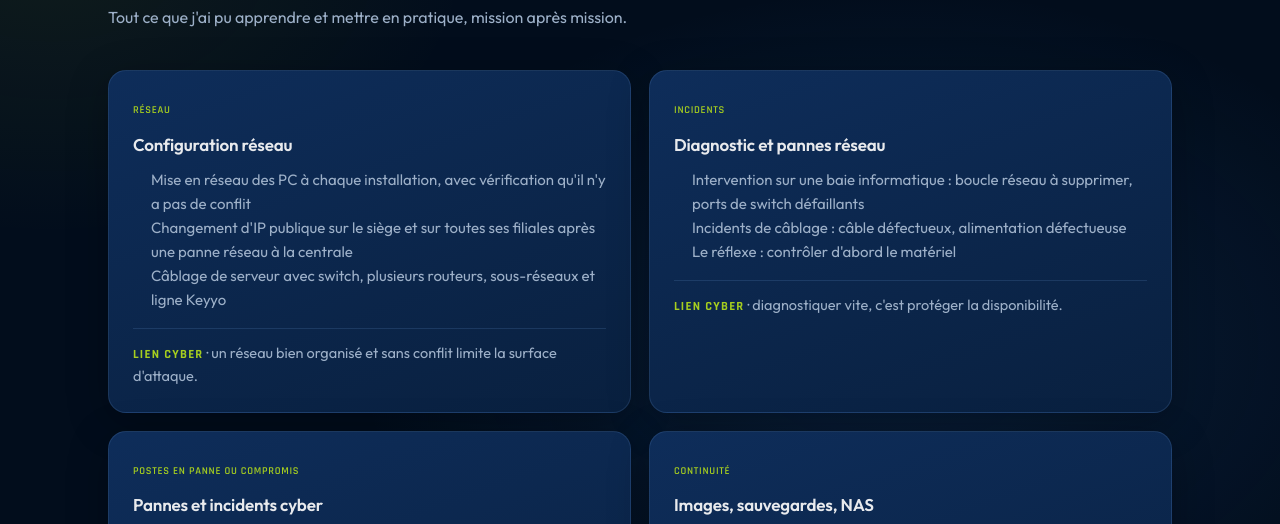
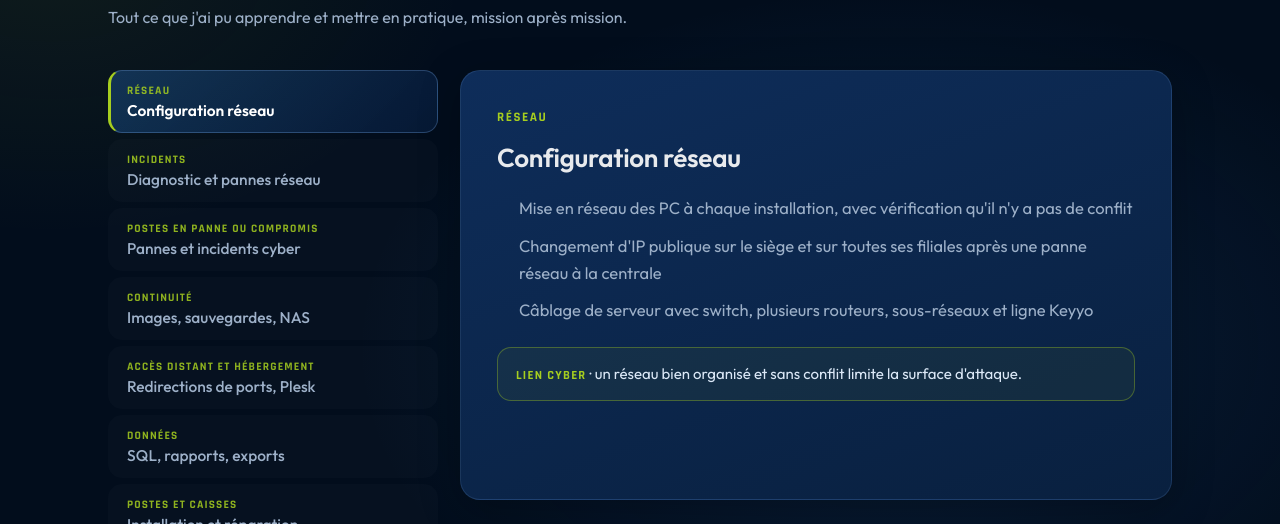
Before and after one commit to nissa-k/portfolio, a plain HTML site: page rapport-alternance/missions.html in a window 1280 px wide. Shown: the part 276-800 px from the top of the page. Drawn offline with Linux system fonts and the light colour scheme.

Commit message:
update22

```diff
--- a/rapport-alternance/assets/css/style.css
+++ b/rapport-alternance/assets/css/style.css
@@ -520,3 +520,29 @@ h2{ line-height:1.2; }
 .cyber-note{ margin:16px 0 0; padding-top:12px; border-top:1px solid var(--border); font-size:13.5px; color:var(--text-muted); }
 .cyber-note b{ font-family:'Rajdhani',sans-serif; letter-spacing:.1em; text-transform:uppercase; color:var(--lime); font-size:12.5px; }
 .brand-logo{ flex-shrink:0; }
+
+/* Missions : liste + détail */
+.mdet{ display:grid; grid-template-columns:330px 1fr; gap:22px; align-items:start; }
+.mdet-list{ display:flex; flex-direction:column; gap:6px; position:sticky; top:96px; }
+.mdet-list button{ text-align:left; cursor:pointer; color:var(--text); font-family:inherit; display:flex; flex-direction:column; gap:2px; padding:12px 16px; border-radius:14px; border:1px solid transparent; background:rgba(255,255,255,.02); border-left:3px solid transparent; transition:.2s; }
+.mdet-list button small{ font-family:'Rajdhani',sans-serif; font-weight:700; letter-spacing:.1em; text-transform:uppercase; font-size:11.5px; color:var(--lime); opacity:.85; }
+.mdet-list button span{ font-size:15.5px; font-weight:500; color:var(--text-muted); }
+.mdet-list button:hover{ background:rgba(42,123,214,.12); }
+.mdet-list button.on{ background:linear-gradient(135deg,rgba(42,123,214,.3),rgba(10,33,68,.6)); border-color:rgba(120,170,230,.3); border-left-color:var(--lime); }
+.mdet-list button.on span{ color:#fff; font-weight:600; }
+.mdet-panel{ min-height:430px; padding:32px 36px; border-radius:20px; border:1px solid var(--border); background:linear-gradient(160deg,#0E2D5A 0%,#09203F 100%); box-shadow:0 10px 40px rgba(0,0,0,.25); }
+.mdet-panel.in{ animation:icUp .35s ease both; }
+.mdet-panel .tag{ font-family:'Rajdhani',sans-serif; font-weight:700; letter-spacing:.12em; text-transform:uppercase; font-size:13px; color:var(--lime); }
+.mdet-panel h3{ font-size:26px; margin:8px 0 16px; }
+.mdet-panel ul{ font-size:16.5px !important; line-height:1.65; padding-left:22px !important; margin:0 !important; }
+.mdet-panel li{ margin-bottom:10px; }
+.mdet-panel li::marker{ color:var(--lime); }
+.mdet-panel .kv{ margin-top:18px !important; }
+.mdet-panel .cyber-note{ margin-top:24px; padding:14px 18px; border:1px solid rgba(166,206,31,.35); border-radius:14px; background:rgba(166,206,31,.06); font-size:15px; color:#dbe8f7; }
+@media (max-width:900px){
+  .mdet{ grid-template-columns:1fr; }
+  .mdet-list{ position:static; flex-direction:row; overflow-x:auto; gap:8px; padding-bottom:6px; }
+  .mdet-list button{ flex:0 0 auto; border-left:1px solid transparent; }
+  .mdet-list button.on{ border-left-color:rgba(120,170,230,.3); border-bottom:2px solid var(--lime); }
+  .mdet-panel{ padding:24px 20px; min-height:0; }
+}
--- a/rapport-alternance/assets/js/main.js
+++ b/rapport-alternance/assets/js/main.js
@@ -38,3 +38,49 @@ document.addEventListener('DOMContentLoaded', () => {
   window.addEventListener('scroll', onScroll, { passive: true });
   onScroll();
 })();
+
+// Missions : liste de domaines à gauche, détail à droite (sans JS, les cartes restent affichées)
+(function () {
+  const src = document.getElementById('missions');
+  if (!src) return;
+  const cards = Array.from(src.querySelectorAll(':scope > .card'));
+  if (!cards.length) return;
+
+  const wrap = document.createElement('div');
+  wrap.className = 'mdet';
+  const list = document.createElement('div');
+  list.className = 'mdet-list';
+  list.setAttribute('role', 'tablist');
+  const panel = document.createElement('div');
+  panel.className = 'mdet-panel';
+  panel.setAttribute('role', 'tabpanel');
+
+  const buttons = cards.map((c, i) => {
+    const tag = c.querySelector('.tag');
+    const h3 = c.querySelector('h3');
+    const b = document.createElement('button');
+    b.type = 'button';
+    b.setAttribute('role', 'tab');
+    b.innerHTML = '<small>' + (tag ? tag.textContent : '') + '</small><span>' + (h3 ? h3.textContent : '') + '</span>';
+    b.addEventListener('click', () => select(i));
+    list.appendChild(b);
+    return b;
+  });
+
+  function select(i) {
+    buttons.forEach((b, k) => {
+      b.classList.toggle('on', k === i);
+      b.setAttribute('aria-selected', k === i ? 'true' : 'false');
+    });
+    panel.classList.remove('in');
+    panel.innerHTML = cards[i].innerHTML;
+    void panel.offsetWidth;
+    panel.classList.add('in');
+  }
+
+  wrap.appendChild(list);
+  wrap.appendChild(panel);
+  src.parentNode.insertBefore(wrap, src);
+  src.style.display = 'none';
+  select(0);
+})();
--- a/rapport-alternance/missions.html
+++ b/rapport-alternance/missions.html
@@ -5,7 +5,7 @@
 <meta name="viewport" content="width=device-width, initial-scale=1.0">
 <title>Nissa Karadag — Rapport d'alternance · Les missions</title>
 <meta name="description" content="Missions d'alternance par domaine : réseau, services exposés, sauvegarde, données, caisses, pilotage web.">
-<link rel="stylesheet" href="assets/css/style.css?v=10">
+<link rel="stylesheet" href="assets/css/style.css?v=11">
 </head>
 <body>
 
@@ -40,7 +40,7 @@
 
   <section style="padding-top:0;">
     <div class="container">
-      <div class="grid-2">
+      <div class="grid-2" id="missions">
         <div class="card"><span class="tag">Réseau</span><h3>Configuration réseau</h3><ul style="color:var(--text-muted); font-size:15px; padding-left:18px; margin:10px 0 0;"><li>Mise en réseau des PC à chaque installation, avec vérification qu'il n'y a pas de conflit</li><li>Changement d'IP publique sur le siège et sur toutes ses filiales après une panne réseau à la centrale</li><li>Câblage de serveur avec switch, plusieurs routeurs, sous-réseaux et ligne Keyyo</li></ul><p class="cyber-note"><b>Lien cyber</b> · un réseau bien organisé et sans conflit limite la surface d'attaque.</p></div>
         <div class="card"><span class="tag">Incidents</span><h3>Diagnostic et pannes réseau</h3><ul style="color:var(--text-muted); font-size:15px; padding-left:18px; margin:10px 0 0;"><li>Intervention sur une baie informatique : boucle réseau à supprimer, ports de switch défaillants</li><li>Incidents de câblage : câble défectueux, alimentation défectueuse</li><li>Le réflexe : contrôler d'abord le matériel</li></ul><p class="cyber-note"><b>Lien cyber</b> · diagnostiquer vite, c'est protéger la disponibilité.</p></div>
         <div class="card"><span class="tag">Postes en panne ou compromis</span><h3>Pannes et incidents cyber</h3><ul style="color:var(--text-muted); font-size:15px; padding-left:18px; margin:10px 0 0;"><li>Pannes d'imprimantes et de PC : pilotes mal installés, postes saturés</li><li>Poste piraté : l'exécutable téléchargé et lancé par l'utilisateur a été retrouvé, les données ont été chiffrées. Tout a été nettoyé, réinitialisé et réinstallé, puis la base SQL restaurée depuis une sauvegarde</li><li>Fausses alertes de piratage (pop-ups) chez un autre client : nettoyage des cookies et vérification de tous ses postes</li></ul><p class="cyber-note"><b>Lien cyber</b> · rançongiciel, hameçonnage et réponse à incident.</p></div>
```
Also changed, not shown: rapport-alternance/bilan.html (+1 -1 lines), rapport-alternance/incidents.html (+1 -1 lines), rapport-alternance/index.html (+1 -1 lines).
